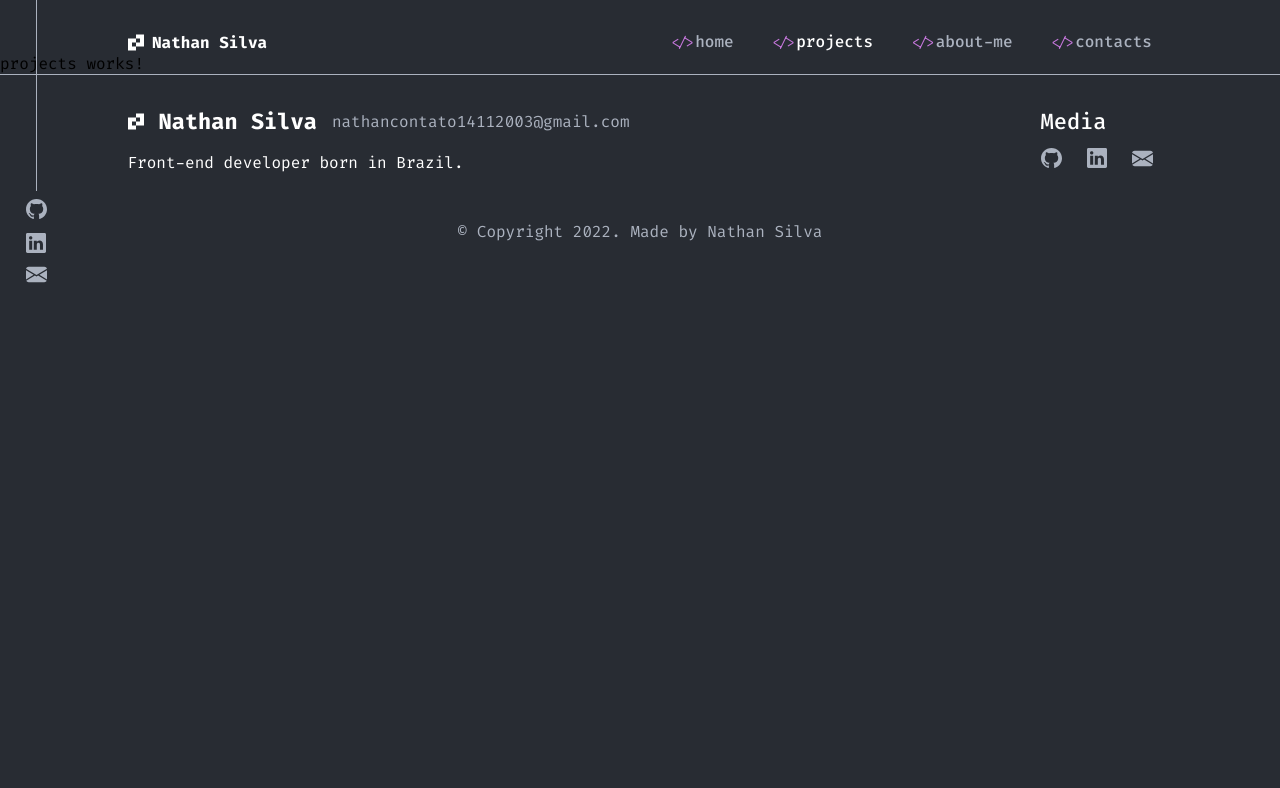
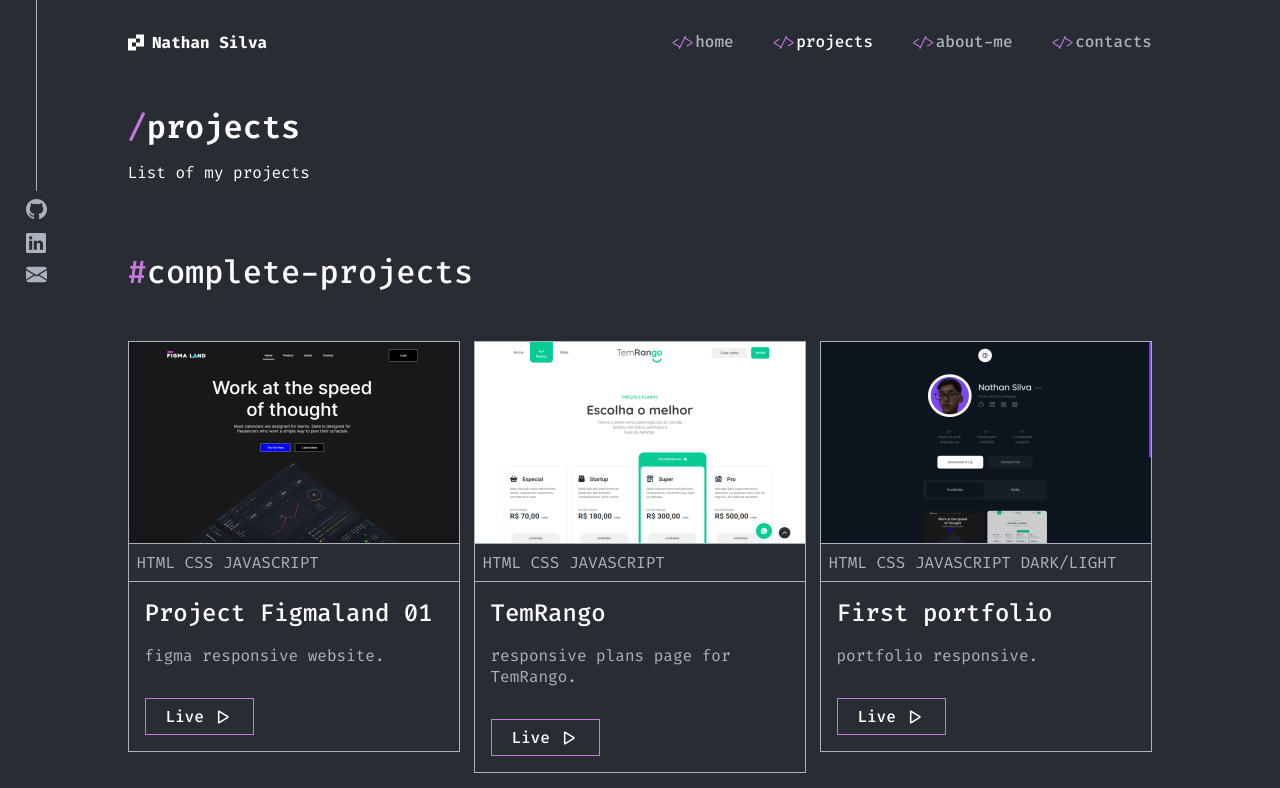
Before and after one commit to bynathan/myportfolio, an Angular app: page /projects in a window 1280 px wide. Shown: the top 788 px of the page. Built offline with nearby package versions, Linux system fonts and the light colour scheme.

Commit message:
component project completed.

```diff
--- a/src/app/app.module.ts
+++ b/src/app/app.module.ts
@@ -12,6 +12,7 @@ import { AboutComponent } from './about/about.component';
 import { ContactsComponent } from './contacts/contacts.component';
 import { FooterComponent } from './footer/footer.component';
 import { ProjectComponent } from './projects/project/project.component';
+import { ProjectSmallComponent } from './projects/project-small/project-small.component';
 
 @NgModule({
   declarations: [
@@ -22,7 +23,8 @@ import { ProjectComponent } from './projects/project/project.component';
     AboutComponent,
     ContactsComponent,
     FooterComponent,
-    ProjectComponent
+    ProjectComponent,
+    ProjectSmallComponent
   ],
   imports: [
     BrowserModule,
--- a/src/app/home/home.component.scss
+++ b/src/app/home/home.component.scss
@@ -115,6 +115,21 @@
       max-width: 400px;
       margin: 0 auto 0 0;
     }
+  }
+}
+
+.projects__list{
+  app-project{
+    display: none;
+  }
+  app-project:nth-child(1){
+    display: flex;
+  }
+  app-project:nth-child(2){
+    display: flex;
+  }
+  app-project:nth-child(3){
+    display: flex;
   }
 }
 
--- a/src/app/home/home.component.ts
+++ b/src/app/home/home.component.ts
@@ -1,35 +1,11 @@
 import { Project } from './../projects/project/project.model';
 import { Component } from '@angular/core';
+import { ProjectList } from './../projects/project/project.template';
 @Component({
   selector: 'app-home',
   templateUrl: './home.component.html',
   styleUrls: ['./home.component.scss']
 })
 export class HomeComponent {
- projects: Project[] =[
-  {
-    imgName: 'projectimagefigmaland01',
-    techList: 'HTML CSS JAVASCRIPT',
-    name: 'Project Figmaland 01',
-    desc: 'figma responsive website.',
-    classButton: 'live',
-    href: 'https://bynathan.github.io/project-figmaland-001/'
-  },
-  {
-    imgName: 'projectimagetemrango',
-    techList: 'HTML CSS JAVASCRIPT',
-    name: 'TemRango',
-    desc: 'responsive plans page for TemRango.',
-    classButton: 'live',
-    href: 'https://github.com/bynathan/app-delivery-cod3r'
-  },
-  {
-    imgName: 'projectimagefirstportfolio',
-    techList: 'HTML CSS JAVASCRIPT DARK/LIGHT',
-    name: 'First portfolio',
-    desc: 'portfolio responsive.',
-    classButton: 'live',
-    href: 'bynathan.github.io/portfolio/'
-  }
- ]
+ projects: Project[] = ProjectList
 }
--- /dev/null
+++ b/src/app/projects/project-small/project-small.component.html
@@ -0,0 +1,14 @@
+<div class="project__full">
+  <div class="project__tech">
+    <p>{{projectsmall.techList}}</p>
+  </div>
+  <div class="project__info">
+    <h1>{{projectsmall.name}}</h1>
+    <p>{{projectsmall.desc}}</p>
+  </div>
+  <div class="project__buttons">
+    <a target="_blank" href="{{projectsmall.href}}">
+      <input *ngIf="projectsmall.classButton == 'live'" class="live" type="button" value='Live |&gt;'>
+      <input *ngIf="projectsmall.classButton == 'github'" class="github" type="button" value='Github -&gt;'>
+    </a>
+</div>
--- /dev/null
+++ b/src/app/projects/project-small/project-small.component.scss
@@ -0,0 +1,93 @@
+.project__full{
+  display: flex;
+  flex-direction: column;
+  align-items: center;
+  width: 100%;
+  max-width: 330px;
+  border: 1px solid #ABB2BF;
+}
+
+.project__tech{
+  box-sizing: border-box;
+  border-bottom: 1px solid #ABB2BF;
+  padding: 8px;
+  width: 100%;
+  p{
+    font-weight: 400;
+    font-size: 16px;
+    line-height: 21px;
+    color: #ABB2BF;
+  }
+}
+
+.project__info{
+  box-sizing: border-box;
+  padding: 16px;
+  display: flex;
+  flex-direction: column;
+  align-items: flex-start;
+  width: 100%;
+  h1{
+    margin: 0 0 16px 0;
+    font-weight: 500;
+    font-size: 24px;
+    line-height: 31px;
+    color: #FFFFFF;
+  }
+  p{
+    margin: 0 0 16px 0;
+    font-weight: 400;
+    font-size: 16px;
+    line-height: 21px;
+    color: #ABB2BF;
+  }
+}
+
+.project__buttons{
+  width: 100%;
+  box-sizing: border-box;
+  padding: 0 16px 16px 16px;
+  a{
+    text-decoration: none;
+  }
+  .live{
+    display: flex;
+    align-items: center;
+    justify-content: center;
+    border: 1px solid #C778DD;
+    width: 109px;
+    height: 37px;
+    background-color: transparent;
+    font-family: 'Fira Code';
+    font-style: normal;
+    font-weight: 500;
+    font-size: 16px;
+    line-height: 21px;
+    color: #FFFFFF;
+    cursor: pointer;
+    transition: all .2s;
+    &:hover{
+      background-color: rgba(199, 120, 221, 0.2);
+    }
+  }
+  .github{
+      display: flex;
+      align-items: center;
+      justify-content: center;
+      border: 1px solid #C778DD;
+      width: 109px;
+      height: 37px;
+      background-color: transparent;
+      font-family: 'Fira Code';
+      font-style: normal;
+      font-weight: 500;
+      font-size: 16px;
+      line-height: 21px;
+      color: #FFFFFF;
+      cursor: pointer;
+      transition: all .2s;
+      &:hover{
+        background-color: rgba(199, 120, 221, 0.2);
+      }
+  }
+}
--- /dev/null
+++ b/src/app/projects/project-small/project-small.template.ts
@@ -0,0 +1,44 @@
+export const ProjectSmallList = [
+  {
+    techList: 'HTML CSS JAVASCRIPT',
+    name: 'Project Figmaland 01',
+    desc: 'figma responsive website.',
+    classButton: 'github',
+    href: 'https://bynathan.github.io/project-figmaland-001/'
+  },
+  {
+    techList: 'HTML CSS JAVASCRIPT',
+    name: 'TemRango',
+    desc: 'responsive plans page for TemRango.',
+    classButton: 'live',
+    href: 'https://github.com/bynathan/app-delivery-cod3r'
+  },
+  {
+    techList: 'HTML CSS JAVASCRIPT DARK/LIGHT',
+    name: 'First portfolio',
+    desc: 'portfolio responsive.',
+    classButton: 'github',
+    href: 'bynathan.github.io/portfolio/'
+  },
+  {
+    techList: 'HTML CSS JAVASCRIPT',
+    name: 'Project Figmaland 01',
+    desc: 'figma responsive website.',
+    classButton: 'live',
+    href: 'https://bynathan.github.io/project-figmaland-001/'
+  },
+  {
+    techList: 'HTML CSS JAVASCRIPT',
+    name: 'TemRango',
+    desc: 'responsive plans page for TemRango.',
+    classButton: 'live',
+    href: 'https://github.com/bynathan/app-delivery-cod3r'
+  },
+  {
+    techList: 'HTML CSS JAVASCRIPT DARK/LIGHT',
+    name: 'First portfolio',
+    desc: 'portfolio responsive.',
+    classButton: 'live',
+    href: 'bynathan.github.io/portfolio/'
+  },
+ ]
--- /dev/null
+++ b/src/app/projects/project/project.template.ts
@@ -0,0 +1,50 @@
+export const ProjectList = [
+  {
+    imgName: 'projectimagefigmaland01',
+    techList: 'HTML CSS JAVASCRIPT',
+    name: 'Project Figmaland 01',
+    desc: 'figma responsive website.',
+    classButton: 'live',
+    href: 'https://bynathan.github.io/project-figmaland-001/'
+  },
+  {
+    imgName: 'projectimagetemrango',
+    techList: 'HTML CSS JAVASCRIPT',
+    name: 'TemRango',
+    desc: 'responsive plans page for TemRango.',
+    classButton: 'live',
+    href: 'https://github.com/bynathan/app-delivery-cod3r'
+  },
+  {
+    imgName: 'projectimagefirstportfolio',
+    techList: 'HTML CSS JAVASCRIPT DARK/LIGHT',
+    name: 'First portfolio',
+    desc: 'portfolio responsive.',
+    classButton: 'live',
+    href: 'bynathan.github.io/portfolio/'
+  },
+  {
+    imgName: 'projectimagefigmaland01',
+    techList: 'HTML CSS JAVASCRIPT',
+    name: 'Project Figmaland 01',
+    desc: 'figma responsive website.',
+    classButton: 'live',
+    href: 'https://bynathan.github.io/project-figmaland-001/'
+  },
+  {
+    imgName: 'projectimagetemrango',
+    techList: 'HTML CSS JAVASCRIPT',
+    name: 'TemRango',
+    desc: 'responsive plans page for TemRango.',
+    classButton: 'live',
+    href: 'https://github.com/bynathan/app-delivery-cod3r'
+  },
+  {
+    imgName: 'projectimagefirstportfolio',
+    techList: 'HTML CSS JAVASCRIPT DARK/LIGHT',
+    name: 'First portfolio',
+    desc: 'portfolio responsive.',
+    classButton: 'live',
+    href: 'bynathan.github.io/portfolio/'
+  },
+ ]
--- a/src/app/projects/projects.component.html
+++ b/src/app/projects/projects.component.html
@@ -1 +1,18 @@
-<p>projects works!</p>
+<div class="projects__full">
+  <div class="projects__header">
+    <h1><strong>/</strong>projects</h1>
+    <p>List of my projects</p>
+  </div>
+  <div class="projects__completes">
+    <h1><strong>#</strong>complete-projects</h1>
+    <div>
+      <app-project *ngFor="let project of projects" [project]="project"></app-project>
+    </div>
+  </div>
+  <div class="projects__small">
+    <h1><strong>#</strong>complete-projects</h1>
+    <div>
+      <app-project-small *ngFor="let projectsmall of projectsmalls" [projectsmall]="projectsmall"></app-project-small>
+    </div>
+  </div>
+</div>
--- a/src/app/projects/projects.component.scss
+++ b/src/app/projects/projects.component.scss
@@ -0,0 +1,73 @@
+.projects__full{
+  width: 100%;
+  max-width: 1025px;
+  display: flex;
+  flex-direction: column;
+  margin: 0 auto;
+  .projects__header{
+    display: flex;
+    flex-direction: column;
+    margin: 53px 0 68px 0;
+    h1{
+      font-weight: 600;
+      font-size: 32px;
+      line-height: 42px;
+      color: #FFFFFF;
+      margin: 0 0 14px 0;
+      strong{
+        color: #C778DD;
+        font-weight: 500;
+      }
+    }
+    p{
+      font-weight: 400;
+      font-size: 16px;
+      line-height: 21px;
+      color: #FFFFFF;
+    }
+  }
+  .projects__completes{
+    display: flex;
+    flex-direction: column;
+    margin: 0 0 81px 0;
+    h1{
+      font-weight: 500;
+      font-size: 32px;
+      line-height: 42px;
+      color: #FFFFFF;
+      margin: 0 0 48px 0;
+      strong{
+        color: #C778DD;
+        font-weight: 500;
+      }
+    }
+    div{
+      display: grid;
+      grid-template-columns: 330px 330px 330px;
+      column-gap: 16px;
+      row-gap: 16px;
+    }
+  }
+  .projects__small{
+    display: flex;
+    flex-direction: column;
+    margin: 0 0 173px 0;
+    h1{
+      font-weight: 500;
+      font-size: 32px;
+      line-height: 42px;
+      color: #FFFFFF;
+      margin: 0 0 48px 0;
+      strong{
+        color: #C778DD;
+        font-weight: 500;
+      }
+    }
+    div{
+      display: grid;
+      grid-template-columns: 330px 330px 330px;
+      column-gap: 16px;
+      row-gap: 16px;
+    }
+  }
+}
--- a/src/app/projects/projects.component.ts
+++ b/src/app/projects/projects.component.ts
@@ -1,4 +1,8 @@
 import { Component } from '@angular/core';
+import { Project } from './../projects/project/project.model';
+import { ProjectList } from './project/project.template';
+import { Projectsmall } from './project-small/project-small.model';
+import { ProjectSmallList } from './project-small/project-small.template';
 
 @Component({
   selector: 'app-projects',
@@ -6,5 +10,6 @@ import { Component } from '@angular/core';
   styleUrls: ['./projects.component.scss']
 })
 export class ProjectsComponent {
-
+  projects: Project[] = ProjectList
+  projectsmalls: Projectsmall[] = ProjectSmallList
 }
```
Also changed, not shown: src/app/projects/project-small/project-small.component.ts (added, +12 -0 lines), src/app/projects/project-small/project-small.model.ts (added, +7 -0 lines), 1 other file (tests, documents, lock files or other folders).
